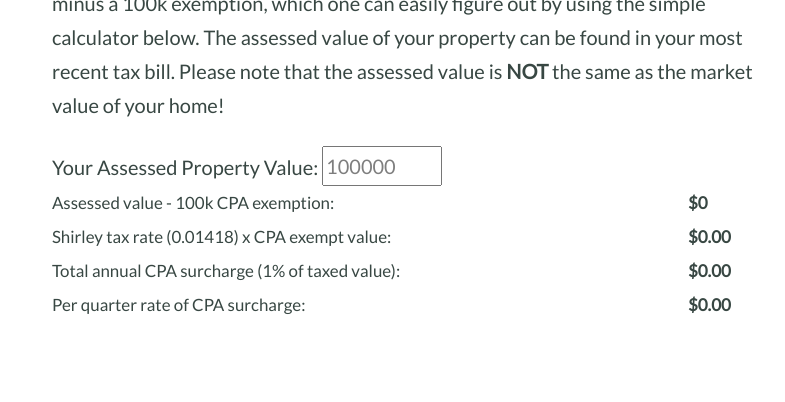
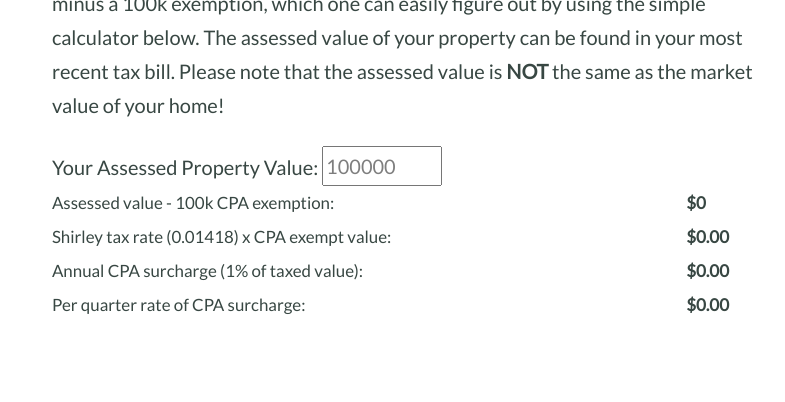
Before and after one commit to dbeard/campaignforshirleycpa.com, a Jekyll site: the page built from index.md, in a window 1280 px wide and 900 px high, scrolled down 2613 px. Shown: the top 402 px of the window, without its empty margins (231-1016 px from the left). Built offline with Jekyll 4.4.1, drawn with Linux system fonts in a browser that asks for light colours; a script that is not in the unit is left out.

Commit message:
Minor text change

```diff
--- a/index.md
+++ b/index.md
@@ -64,7 +64,7 @@ The CPA, if passed in Shirley, would comprise a 1% surcharge on assessed propert
         <td style="font-weight: bold;" id="taxed-value">$0.00</td>
     </tr>
     <tr>
-        <td id="annual-surcharge-description">Total annual CPA surcharge (1% of taxed value):</td>
+        <td id="annual-surcharge-description">Annual CPA surcharge (1% of taxed value):</td>
         <td style="font-weight: bold;" id="annual-surcharge">$0.00</td>
     </tr>
     <tr>
@@ -96,7 +96,7 @@ document.getElementById('assessed-value').addEventListener('input', function(evt
     document.getElementById("minus-exemption").innerHTML = "$" + exemptValue.toLocaleString("en-US");
     document.getElementById("taxed-value-description").innerHTML = "Shirley tax rate (0.01418) x $" + exemptValue.toLocaleString("en-US") + ":";
     document.getElementById("taxed-value").innerHTML = "$" + taxedValue;
-    document.getElementById("annual-surcharge-description").innerHTML = "Total annual CPA surcharge (1% of $" + taxedValue + "):";
+    document.getElementById("annual-surcharge-description").innerHTML = "Annual CPA surcharge (1% of $" + taxedValue + "):";
     document.getElementById("annual-surcharge").innerHTML = "$" + annualSurcharge;
     document.getElementById("quarterly-surcharge").innerHTML = "$" + quarterlySurcharge;
 });
```
